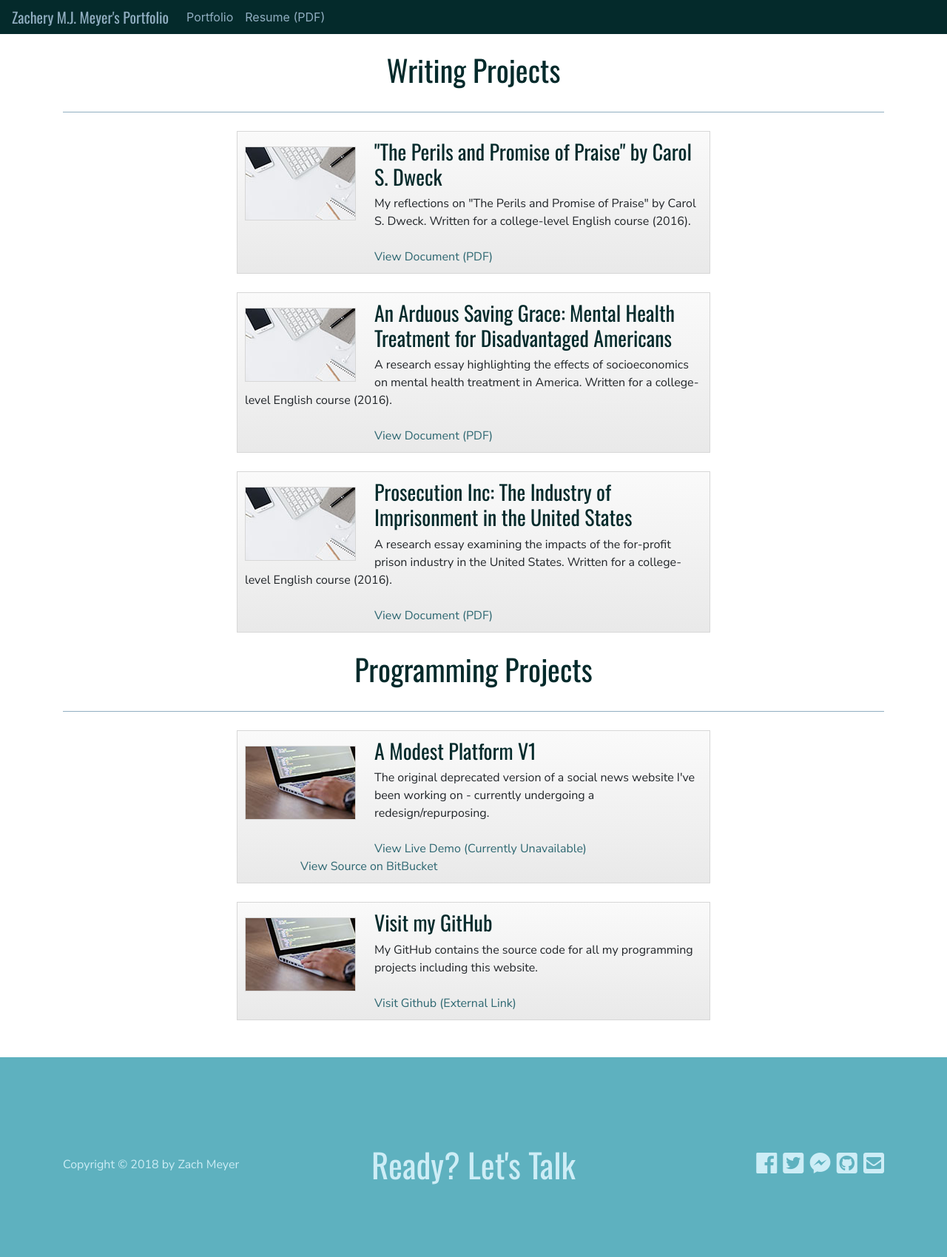
After one commit to zachmeyer/portfolioweb, a PHP site: page /portfolio.php in a window 1280 px wide. The commit adds this page. Shown: the whole page at 74% size. Run offline with PHP 8.4, Linux system fonts and the light colour scheme; some libraries are stand-ins or nearby versions.

Commit message:
1-30-2018 Nightly

```diff
--- a/public/inc/nav.inc.php
+++ b/public/inc/nav.inc.php
@@ -1,17 +1,11 @@
 <nav class="navbar navbar-expand-sm navbar-theme fixed-top">
-  <a class="navbar-brand py-0" href="#">Zachery M.J. Meyer's Portfolio</a>
+  <a class="navbar-brand py-0" href="index.php">Zachery M.J. Meyer's Portfolio</a>
   <ul class="navbar-nav">
     <li class="nav-item">
-      <a class="nav-link py-0" href="index.php">Home</a>
+      <a class="nav-link py-0" href="portfolio.php">Portfolio</a>
     </li>
     <li class="nav-item">
-      <a class="nav-link py-0" href="portfolio/index.php">Portfolio</a>
-    </li>
-    <li class="nav-item">
-      <a class="nav-link py-0" href="resume.php">Resume</a>
-    </li>
-    <li class="nav-item">
-      <a class="nav-link py-0" href="contact.php">Contact</a>
+      <a class="nav-link py-0" href="/assets/portfolio-items/Resume-Zach-Meyer-2018.pdf" target="_blank">Resume (PDF)</a>
     </li>
   </ul>
 </nav>
--- a/public/index.php
+++ b/public/index.php
@@ -50,6 +50,7 @@
                 <li>Laravel PHP Framework</li>
                 <li>Phalcon PHP Framework</li>
                 <li>Vue.js Javascript Framework</li>
+                <li>Git</li>
             </ul>
         </div>
         <div class="footer">
--- /dev/null
+++ b/public/portfolio.php
@@ -0,0 +1,67 @@
+<!DOCTYPE html>
+<html lang="en">
+<head>
+    <?php require_once('inc/meta.inc.php'); ?>
+    <title>Zachery M.J. Meyer's Portfolio - Freelance Writing and Web Development</title>
+    <?php require_once('inc/styles.inc.php'); ?>
+</head>
+<body>
+    <?php require_once('inc/nav.inc.php'); ?>
+    <div id="portfolio" class="container-fluid">
+        <div class="container">
+            <div class="container section-header"><h1>Writing Projects</h1></div>
+            <div class="container portfolio-item-container">
+                <div class="image-left-writing"></div>
+                <h3>"The Perils and Promise of Praise" by Carol S. Dweck</h3>
+                My reflections on "The Perils and Promise of Praise" by Carol S. Dweck. Written for a college-level English course (2016).<br /><br />
+                <a class="view-project" href="assets/portfolio-items/Essay 2 - Final Draft - Zach Meyer.pdf" target="_blank">View Document (PDF)</a>
+            </div>
+            <div class="container portfolio-item-container">
+                <div class="image-left-writing"></div>
+                <h3>An Arduous Saving Grace: Mental Health Treatment for Disadvantaged Americans</h3>
+                A research essay highlighting the effects of socioeconomics on mental health treatment in America. Written for a college-level English course (2016).<br /><br />
+                <a class="view-project" href="assets/portfolio-items/Essay 3 - Final Draft - Zach Meyer.pdf" target="_blank">View Document (PDF)</a>
+            </div>
+            <div class="container portfolio-item-container">
+                <div class="image-left-writing"></div>
+                <h3>Prosecution Inc: The Industry of Imprisonment in the United States</h3>
+                A research essay examining the impacts of the for-profit prison industry in the United States. Written for a college-level English course (2016).<br /><br />
+                <a class="view-project" href="assets/portfolio-items/Essay 2 - Final Draft - Zach Meyer.pdf" target="_blank">View Document (PDF)</a>
+            </div>
+            <div class="container section-header push-down-header"><h1>Programming Projects</h1></div>
+            <div class="container portfolio-item-container">
+                <div class="image-left-programming"></div>
+                <h3>A Modest Platform V1</h3>
+                The original deprecated version of a social news website I've been working on - currently undergoing a redesign/repurposing.<br /><br />
+                <a class="view-project" href="#" target="_blank">View Live Demo (Currently Unavailable)</a>
+                <a class="view-project view-project-mod-margin" href="https://bitbucket.org/AMPLLCAdmin/a-modest-platform/overview" target="_blank">View Source on BitBucket</a>
+            </div>
+            <div class="container portfolio-item-container">
+                <div class="image-left-programming"></div>
+                <h3>Visit my GitHub</h3>
+                My GitHub contains the source code for all my programming projects including this website.<br /><br />
+                <a class="view-project" href="https://github.com/zachmeyer" target="_blank">Visit Github (External Link)</a>
+            </div>
+        </div>
+        <div class="push-down-footer"></div>
+        <div class="footer">
+            <div class="container">
+                <div class="row">
+                    <div class="col-md-3 footer-col flex-text-left">Copyright &copy; 2018 by Zach Meyer</div>
+                    <div class="col-md-6 footer-col flex-text-center">
+                        <a class="lets-talk" href="contact.php">Ready? Let's Talk</a>
+                    </div>
+                    <div class="col-md-3 footer-col flex-text-right icon-container">
+                        <a href="https://www.facebook.com/zacmyer" target="_blank" class="icon-link"><i class="fab fa-facebook fa-2x"></i></a>&nbsp;&nbsp;
+                        <a href="https://twitter.com/zachdogger" target="_blank" class="icon-link"><i class="fab fa-twitter-square fa-2x"></i></a>&nbsp;&nbsp;
+                        <a href="https://www.m.me/zacmyer" target="_blank" class="icon-link"><i class="fab fa-facebook-messenger fa-2x"></i></a>&nbsp;&nbsp;
+                        <a href="https://github.com/zachmeyer" target="_blank" class="icon-link"><i class="fab fa-github-square fa-2x"></i></a>&nbsp;&nbsp;
+                        <a href="mailto:zach.meyer@outlook.com" target="_blank" class="icon-link"><i class="fas fa-envelope-square fa-2x"></i></a>
+                    </div>
+                </div>
+            </div>
+        </div>
+    </div>
+    <?php require_once('inc/scripts.inc.php'); ?>
+</body>
+</html>
```
Also changed, not shown: public/tests/phpinfo.php (added, +2 -0 lines), public/assets/css/core.css, public/assets/images/pexels-photo-373076.jpeg (added), public/assets/images/pexels-photo-574077.jpeg (added), public/assets/sass/core.scss, public/assets/sass/index.scss, public/assets/sass/portfolio.scss (added), 1 other file.
